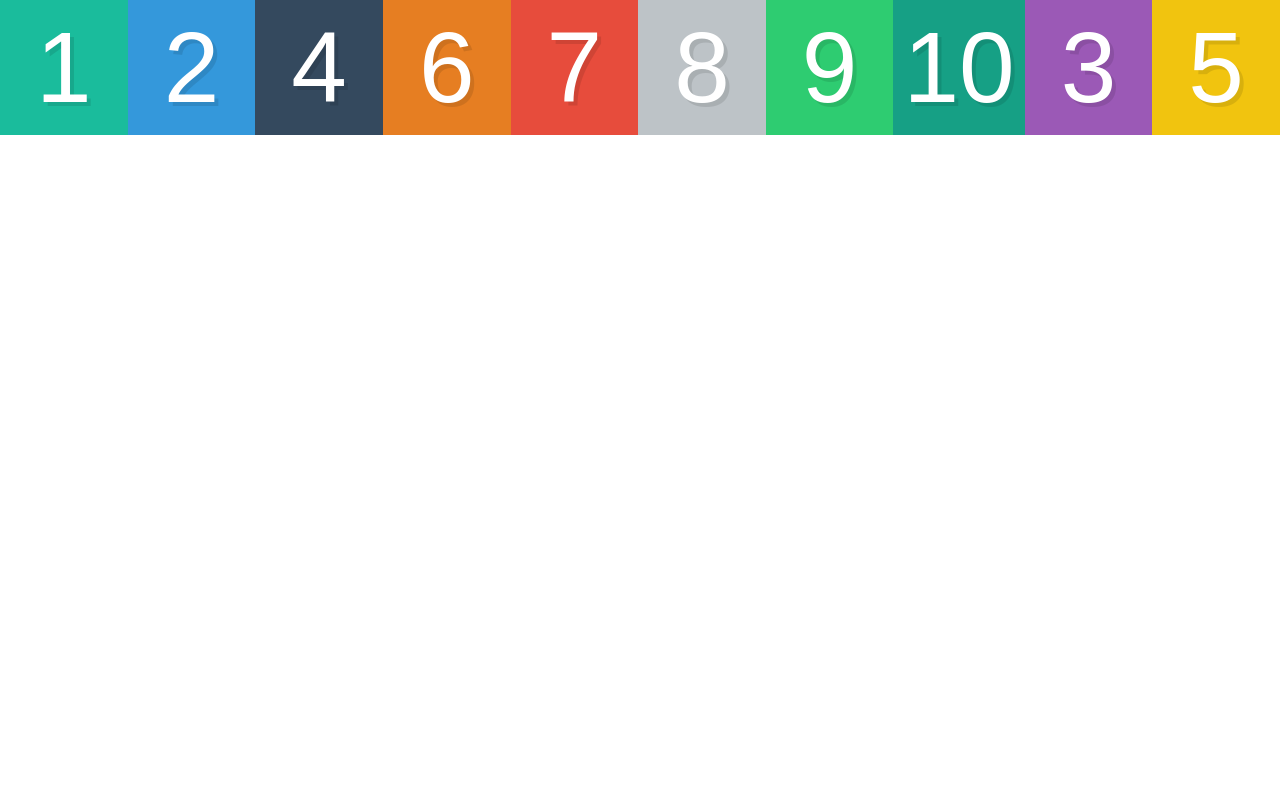
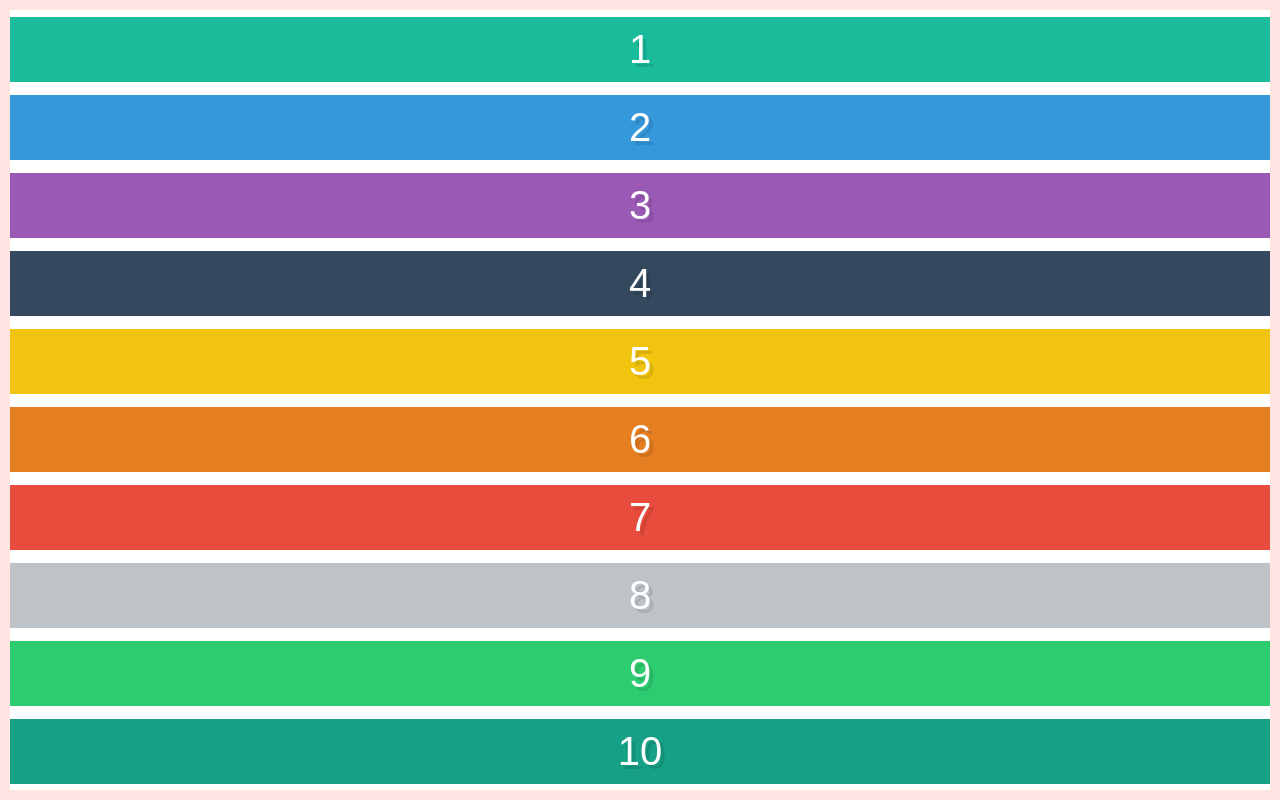
Before and after one commit to robkondrat/flex-direction, a plain HTML site: page index.html in a window 1280 px wide. Drawn offline with Linux system fonts and the light colour scheme.

Commit message:
flexbox alignment and centering with justify-content

```diff
--- a/style.css
+++ b/style.css
@@ -9,7 +9,7 @@ input[type=reset],input[type=submit]{-webkit-appearance:button;cursor:pointer;}b
 /* Some default styles to make each box visible */
 .box {
   color:white;
-  font-size: 100px;
+  font-size: 40px;
   text-align: center;
   text-shadow:4px 4px 0 rgba(0,0,0,0.1);
   padding:10px;
@@ -31,16 +31,8 @@ input[type=reset],input[type=submit]{-webkit-appearance:button;cursor:pointer;}b
 /* We start writing out flexbox here. The above is just page setup */
 .container {
   display:flex;
+  justify-content:space-around;
+  border: 10px solid mistyrose;
+  flex-direction: column;
+  min-height: 100vh;
 }
-
-.box {
-  flex:1;
-}
-
-.box3 {
-  order:1;
-}
-
-.box5 {
-  order:2;
-}
```
